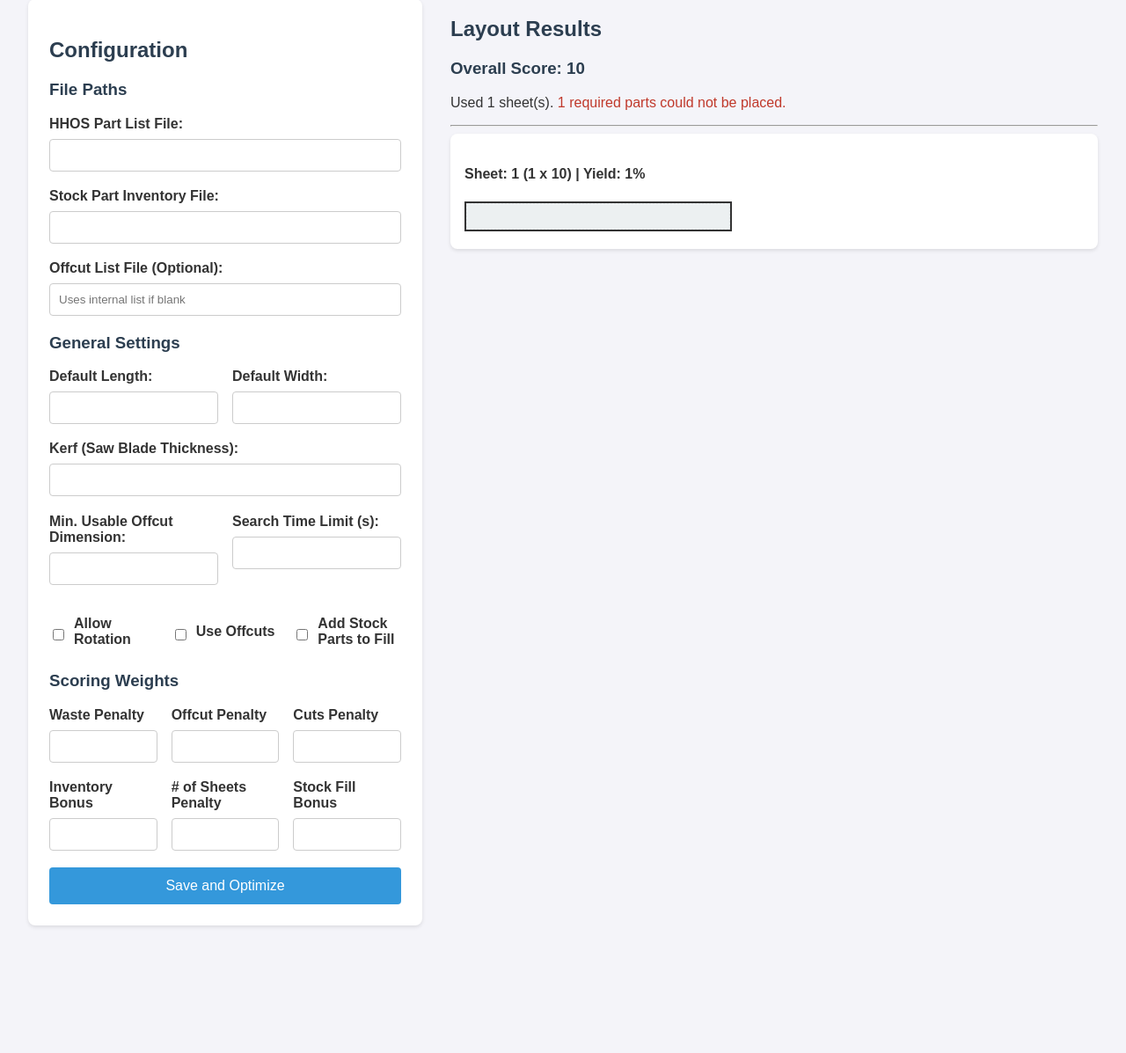
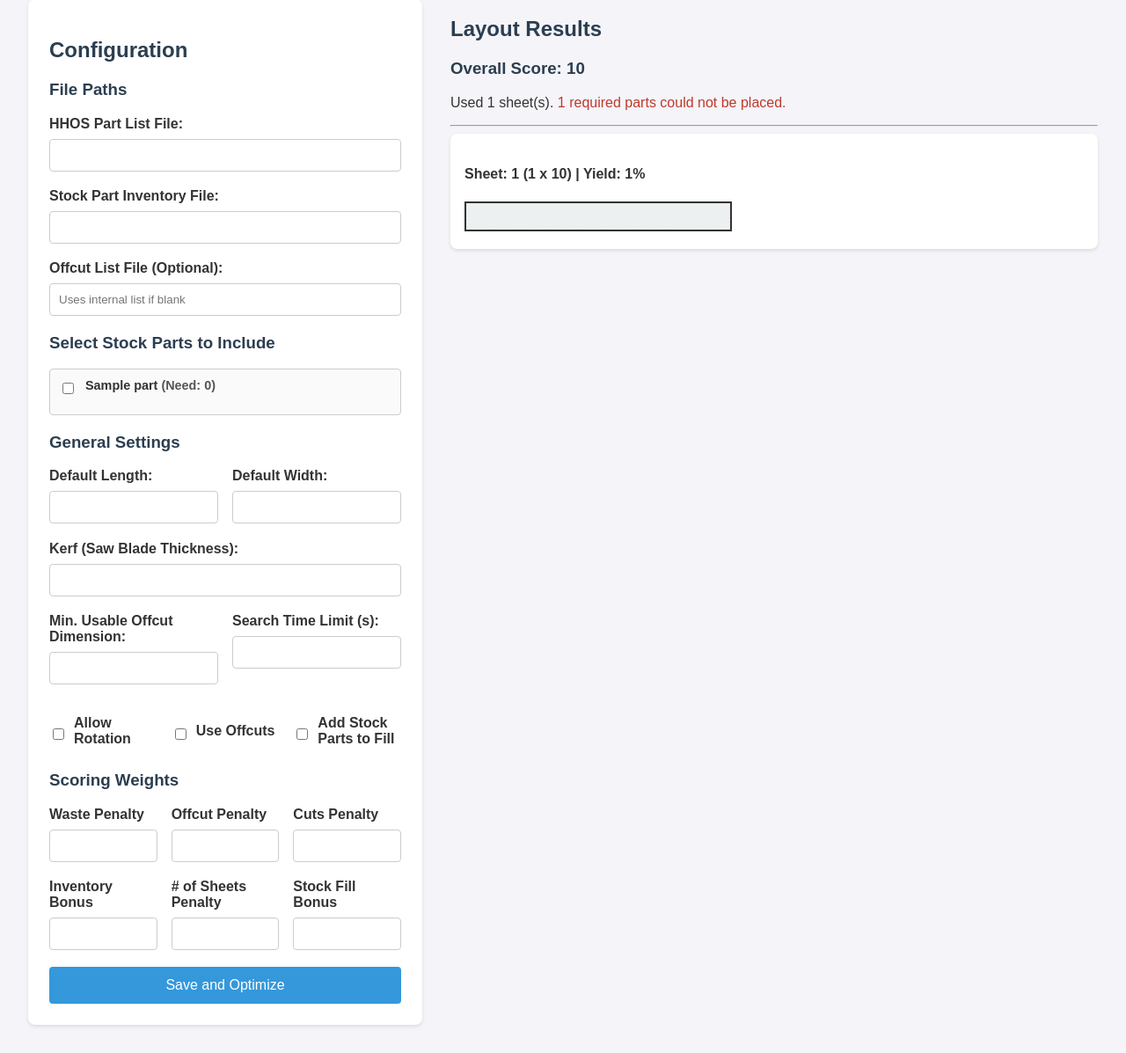
Before and after one commit to linklouis/Optimizer-App, a Flask app: template templates/index.html in a window 1280 px wide. Shown: the part 91-1288 px from the top of the page at 88% size. Before the commit the page ends 1145 px from the top, so only its background shows below. Run offline with Flask 3, Linux system fonts and the light colour scheme; the template is opened without the code that fills it: most values are stand-ins (such as "Sample title", 1, 10 or a date in 2020).

Commit message:
Added specific stock part selection

```diff
--- a/app.py
+++ b/app.py
@@ -24,7 +24,8 @@ DEFAULT_CONFIG = {
     'min_offcut_dim': 4.0,
     'use_offcuts': True,
     'add_stock_parts': False,
-    'search_time_limit': 1.0, # Time in seconds to search for better stock layouts
+    'search_time_limit': 1.0,
+    'selected_stock_parts': [], # New: To store user's choices
     'w_waste': 1.0,
     'w_offcut': 0.5,
     'w_cuts': 0.2,
@@ -51,6 +52,7 @@ def home():
     error = None
     config = load_config()
     optimization_result = None
+    all_stock_parts_list = [] # New: To hold all parts for selection UI
 
     if request.method == 'POST':
         # --- Update config from form ---
@@ -68,6 +70,8 @@ def home():
         config['add_stock_parts'] = request.form.get('add_stock_parts') == 'true'
         config['search_time_limit'] = request.form.get('search_time_limit', type=float, default=1.0)
 
+        # New: Get selected stock parts from the form
+        config['selected_stock_parts'] = request.form.getlist('selected_stock_parts')
 
         # Scoring Weights
         config['w_waste'] = request.form.get('w_waste', type=float, default=1.0)
@@ -77,31 +81,40 @@ def home():
         config['w_sheets'] = request.form.get('w_sheets', type=float, default=1.0)
         config['w_stock_fill'] = request.form.get('w_stock_fill', type=float, default=1.0)
 
-
         with open(CONFIG_FILE, 'w') as f:
             json.dump(config, f, indent=4)
         message = "Configuration saved successfully!"
 
-    if config.get('hhos_path') or config.get('stock_inv_path'): # Logic to run optimization
+    # --- Always try to load data for UI, even on GET request if path exists ---
+    try:
+        # We need to process files to get the list of stock parts for the selection UI
+        hhos_df, offcut_df, stock_inv_df = process_uploaded_files(
+            config['hhos_path'],
+            config.get('offcut_path') or MANAGED_OFFCUT_PATH,
+            config['stock_inv_path'],
+            config['default_length'],
+            config['default_width']
+        )
+        if stock_inv_df is not None and not stock_inv_df.empty:
+            all_stock_parts_list = stock_inv_df.to_dict('records')
+
+    except Exception as e:
+        error = f"Error loading files for display: {e}"
+
+    if request.method == 'POST' and (config.get('hhos_path') or config.get('stock_inv_path')):
         try:
-            # --- Data Loading ---
-            hhos_df, offcut_df, stock_inv_df = process_uploaded_files(
-                config['hhos_path'],
-                config.get('offcut_path') or MANAGED_OFFCUT_PATH,
-                config['stock_inv_path'],
-                config['default_length'],
-                config['default_width']
-            )
-
             # --- Prepare Required Parts ---
             parts_to_cut = []
-            if not hhos_df.empty:
+            if hhos_df is not None and not hhos_df.empty:
                 parts_to_cut = hhos_df[['part name', 'label', 'length', 'width', 'quantity']].to_dict('records')
 
-            # --- Prepare Optional Stock Parts ---
+            # --- Prepare Optional Stock Parts (and filter based on selection) ---
             optional_stock_parts = []
             if config['add_stock_parts'] and stock_inv_df is not None and not stock_inv_df.empty:
-                needy_stock = stock_inv_df[stock_inv_df['current_stock'] < stock_inv_df['target_stock']].copy()
+                # Filter the dataframe based on user selection before processing
+                selected_stock_df = stock_inv_df[stock_inv_df['internal_ref'].isin(config['selected_stock_parts'])]
+
+                needy_stock = selected_stock_df[selected_stock_df['current_stock'] < selected_stock_df['target_stock']].copy()
                 if not needy_stock.empty:
                     needy_stock['is_stock_part'] = True
                     optional_stock_parts = needy_stock.to_dict('records')
@@ -158,7 +171,7 @@ def home():
             import traceback
             traceback.print_exc()
 
-    return render_template('index.html', message=message, error=error, config=config, result=optimization_result)
+    return render_template('index.html', message=message, error=error, config=config, result=optimization_result, all_stock_parts=all_stock_parts_list)
 
 if __name__ == '__main__':
     setup_app()
--- a/misc/TODO.txt
+++ b/misc/TODO.txt
@@ -2,10 +2,11 @@ FEATURES
     Features
         - ✓ Probably have it remember the latest file paths?
         - ✓ Should save its own version of the offcut list, rather than pointing.
+        - ✓ Allow picking only certain stock parts to use
 
         - [ASK] Maybe allow uploading a temp Offcut List that doesn't override the current one?
         - Save offcuts
-        - Allow picking only certain stock parts to use
+        - Add "select all" and "select none" options to stock part list
 
     Optimizer
         -
--- a/templates/index.html
+++ b/templates/index.html
@@ -15,6 +15,14 @@
         .input-group { display: flex; gap: 1em; }
         .input-group > div { flex: 1; }
         .checkbox-group { display: flex; align-items: center; gap: 0.5em; padding-top: 1em; }
+
+        /* New Styles for Stock Part Selection */
+        .stock-selector { max-height: 250px; overflow-y: auto; border: 1px solid #ccc; padding: 10px; border-radius: 4px; background-color: #fafafa; }
+        .stock-item { display: flex; align-items: center; gap: 10px; margin-bottom: 8px; font-size: 0.9em; }
+        .stock-item input { width: auto; }
+        .stock-item-details { flex-grow: 1; }
+        .stock-item-details span { color: #555; }
+
 
         /* Layout Display Styles */
         .layout-container { margin-bottom: 2em; background: #fff; padding: 1em; border-radius: 8px; box-shadow: 0 2px 4px rgba(0,0,0,0.1); }
@@ -53,6 +61,23 @@
                     <label for="offcut_path">Offcut List File (Optional):</label>
                     <input type="text" id="offcut_path" name="offcut_path" value="{{ config.offcut_path }}" placeholder="Uses internal list if blank">
                 </div>
+
+                {% if all_stock_parts %}
+                <div>
+                    <h3>Select Stock Parts to Include</h3>
+                    <div class="stock-selector">
+                        {% for part in all_stock_parts %}
+                        <div class="stock-item">
+                            <input type="checkbox" name="selected_stock_parts" id="stock_{{ part.internal_ref }}" value="{{ part.internal_ref }}" {% if part.internal_ref in config.selected_stock_parts %}checked{% endif %}>
+                            <label for="stock_{{ part.internal_ref }}" class="stock-item-details">
+                                <strong>{{ part.part_name }}</strong>
+                                <span>(Need: {{ (part.target_stock - part.current_stock) | int }})</span>
+                            </label>
+                        </div>
+                        {% endfor %}
+                    </div>
+                </div>
+                {% endif %}
 
                 <h3>General Settings</h3>
                 <div class="input-group">
```
Also changed, not shown: config.json (+37 -1 lines).
